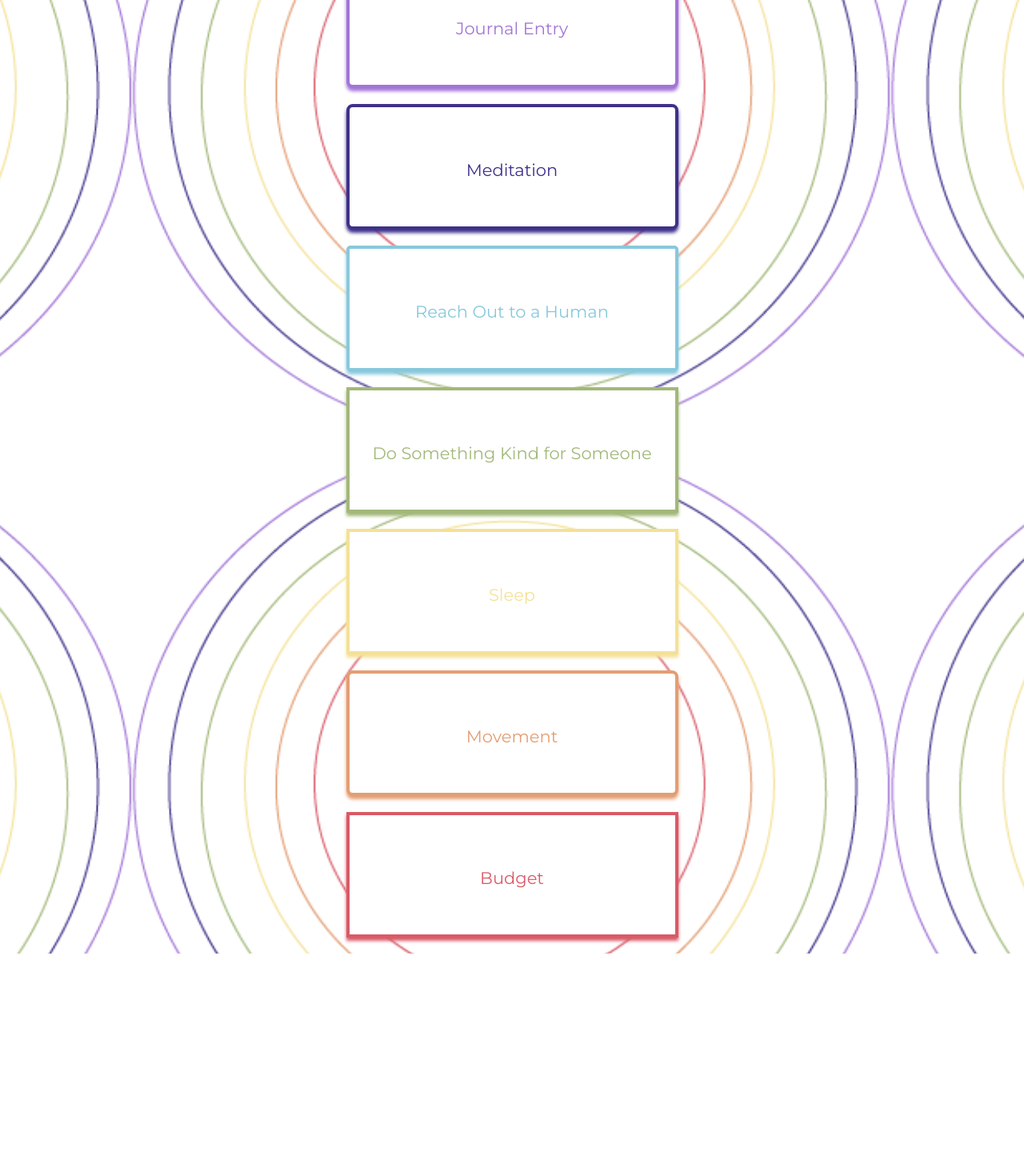
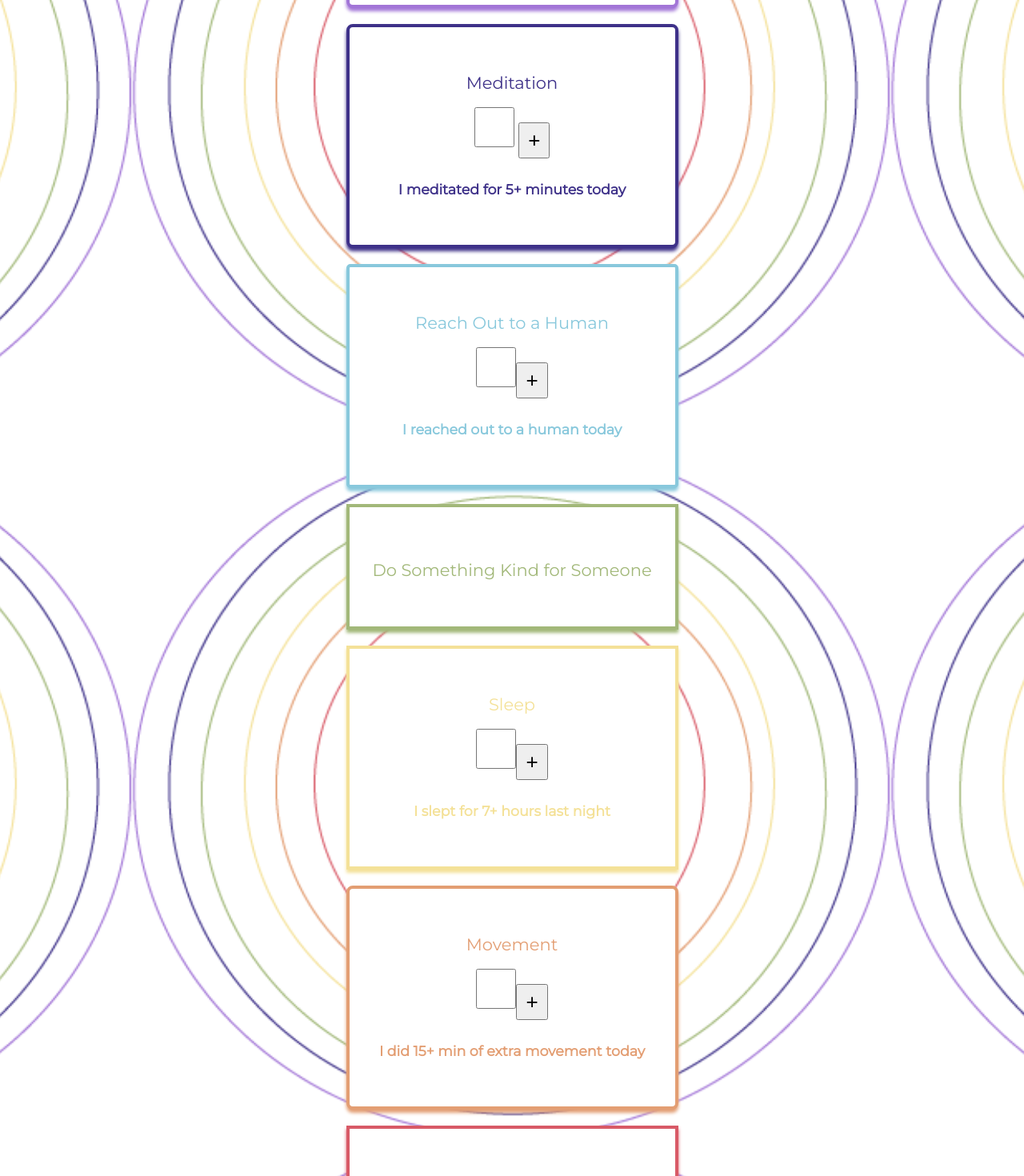
Before and after one commit to CCLancaster/Zen-Up, a React (Create React App) app: page /goals in a window 1280 px wide. Shown: the part 320-1790 px from the top of the page at 80% size. Before the commit the page ends 1512 px from the top, so only its background shows below. Built offline with nearby package versions, Linux system fonts and the light colour scheme.

Commit message:
presentation flub ready - sliding into home

```diff
--- a/src/App.css
+++ b/src/App.css
@@ -10,7 +10,7 @@ body {
   background-size: 948px 871px;
   background-repeat: no-repeat;
   background-attachment: fixed;
-  margin-top: 100px;
+  /* margin-top: 100px; */
 }
 
 nav {
@@ -323,7 +323,7 @@ img {
 
 .indigo {
   width: 415px;
-  height: 157px;
+  height: 280px;
   margin-bottom: 20px;
   background: #FFFFFF;
   border: 4px solid #3E3189;
@@ -336,13 +336,14 @@ img {
   font-style: normal;
   font-weight: normal;
   font-size: 21px;
-  line-height: 157px;
+  padding-top: 40px;
+  line-height: 60px;
   text-align: center;
 }
 
 .blue {
   width: 415px;
-  height: 157px;
+  height: 280px;
   margin-bottom: 20px;
   background: #FFFFFF;
   border: 4px solid #88C8DC;
@@ -355,7 +356,8 @@ img {
   font-style: normal;
   font-weight: normal;
   font-size: 21px;
-  line-height: 157px;
+  padding-top: 40px;
+  line-height: 60px;
   text-align: center;
 }
 
@@ -379,7 +381,7 @@ img {
 
 .yellow {
   width: 415px;
-  height: 157px;
+  height: 280px;
   margin-bottom: 20px;
   background: #FFFFFF;
   border: 4px solid #F4E198;
@@ -391,13 +393,14 @@ img {
   font-style: normal;
   font-weight: normal;
   font-size: 21px;
-  line-height: 157px;
+  padding-top: 40px;
+  line-height: 60px;
   text-align: center;
 }
 
 .orange {
   width: 415px;
-  height: 157px;
+  height: 280px;
   margin-bottom: 20px;
   background: #FFFFFF;
   border: 4px solid #E39E73;
@@ -410,7 +413,8 @@ img {
   font-style: normal;
   font-weight: normal;
   font-size: 21px;
-  line-height: 157px;
+  padding-top: 40px;
+  line-height: 60px;
   text-align: center;
   justify-items: center;
 }
@@ -434,15 +438,18 @@ img {
 
 }
 
-/* --- Goals: Expanded --- */
+#meditation {
+  height: 50px;
+  width: 50px;
+  padding: 10px;
+}
+/*
+#button {
+  height: 25px;
+  width: px;
+} */
 
-input[type=text], select {
-  width: 100%;
-  padding: 12px 20px;
-  height: 141.16px;
-  margin: 8px 0;
-  display: inline-block;
-  border: 4px solid rgba(162, 117, 215, 0.5);
-  border-radius: 4px;
-  box-sizing: border-box;
+#plus {
+  font-size: 26px;
+  padding: 5px 10px;
 }
--- a/src/Content.js
+++ b/src/Content.js
@@ -7,7 +7,7 @@ import Welcome from './pages/welcome';
 import Dashboard from './pages/dashboard';
 import Categories from './pages/categories';
 import Achievements from './pages/achievements';
-import Goals from './pages/Goals';
+import Goals from './pages/goals';
 import Login from './pages/login';
 import Signup from './pages/signup';
 
--- a/src/pages/dashboard.js
+++ b/src/pages/dashboard.js
@@ -23,7 +23,7 @@ function Dashboard(props) {
                         <h3>Level 6</h3>
                     </div>
                     <div className="info">
-                        <p>You have 5 tasks </p>
+                        <p>You have 4 tasks </p>
                     </div>
                     <div className="info">
                         <p>to complete to level up!</p>
--- a/src/pages/goals.js
+++ b/src/pages/goals.js
@@ -1,4 +1,5 @@
-import React from 'react';
+import React, { useState } from 'react';
+import CheckCircleOutlineIcon from '@material-ui/icons/CheckCircleOutline';
 
 
 function Goals(props) {
@@ -11,23 +12,38 @@ function Goals(props) {
             </div>
             <div className="indigo">
                 Meditation
+                <br/>
+                <input type="checkbox" id="meditation" name="meditaion" /> <button id="plus">+</button>
+                <h5>I meditated for 5+ minutes today</h5>
             </div>
+
             <div className="blue">
                 Reach Out to a Human
+                <br/>
+                <input type="checkbox" id="meditation" name="meditaion" />
+                <button id="plus">+</button>
+                <h5>I reached out to a human today</h5>
             </div>
             <div className="green">
                 Do Something Kind for Someone
             </div>
             <div className="yellow">
                 Sleep
+                <br/>
+                <input type="checkbox" id="meditation" name="meditaion" />
+                <button id="plus">+</button>
+                <h5>I slept for 7+ hours last night</h5>
             </div>
             <div className="orange">
                 Movement
+                <br/>
+                <input type="checkbox" id="meditation" name="meditaion" />
+                <button id="plus">+</button>
+                <h5>I did 15+ min of extra movement today</h5>
             </div>
             <div className="red">
                 Budget
             </div>
-
         </div>
     )
 }
```
